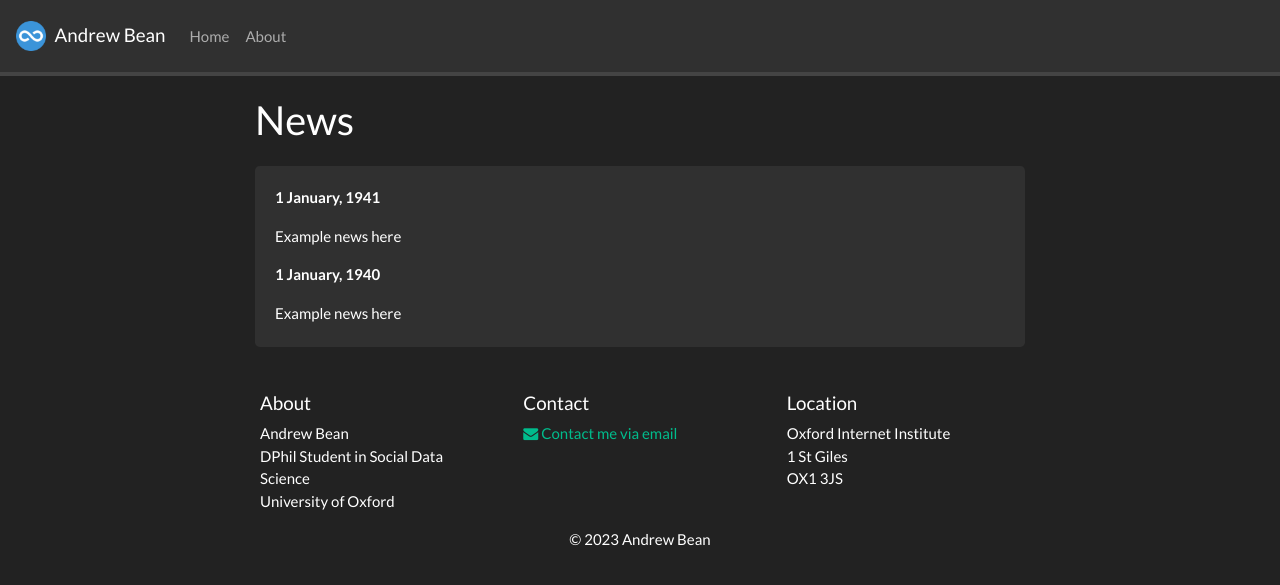
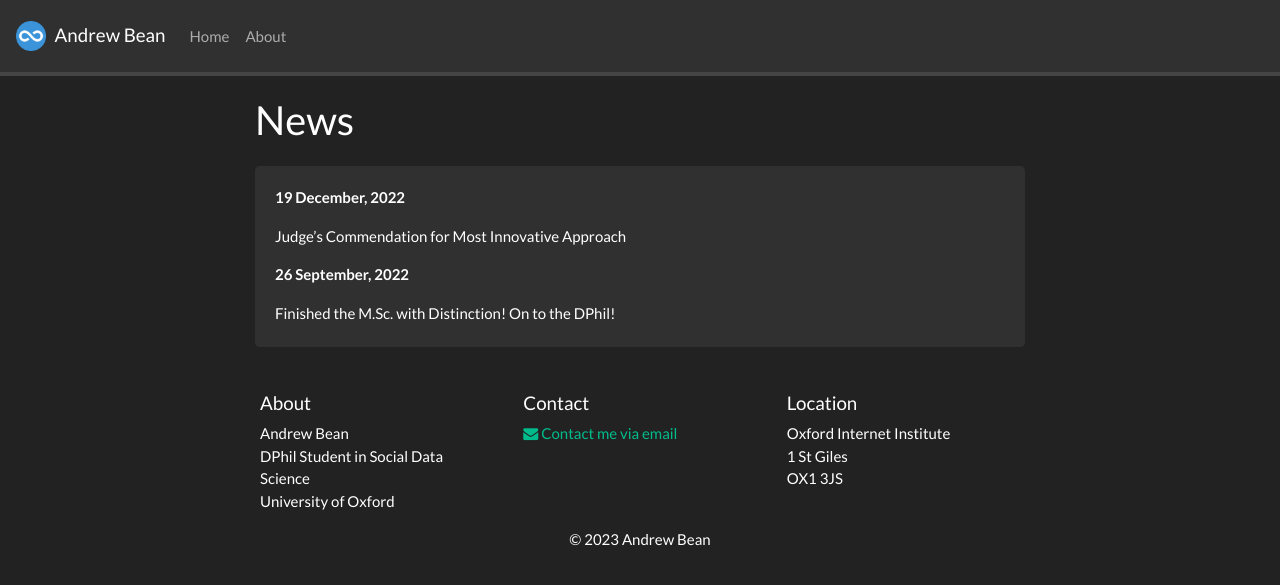
Before and after one commit to am-bean/old-website, a Jekyll site: the page built from _pages/allnews.md, in a window 1280 px wide. Shown: the top 585 px of the page. Built offline with Jekyll 4.4.1, drawn with Linux system fonts in a browser that asks for light colours; nearby versions of some CDN libraries; a style sheet for code colours, icons or effects is not loaded.

Commit message:
Update news.yml

```diff
--- a/_data/news.yml
+++ b/_data/news.yml
@@ -1,5 +1,6 @@
-- date: 1 January, 1941
-  headline: "Example news here"
+- date: 19 December, 2022
+  headline: "Judge's Commendation for Most Innovative Approach"
+  url: https://biasbounty.ai/captains-blog/f/announcing-the-8-bit-bias-bounty-winners/
 
-- date: 1 January, 1940
-  headline: "Example news here"
+- date: 26 September, 2022
+  headline: "Finished the M.Sc. with Distinction! On to the DPhil!"
```
